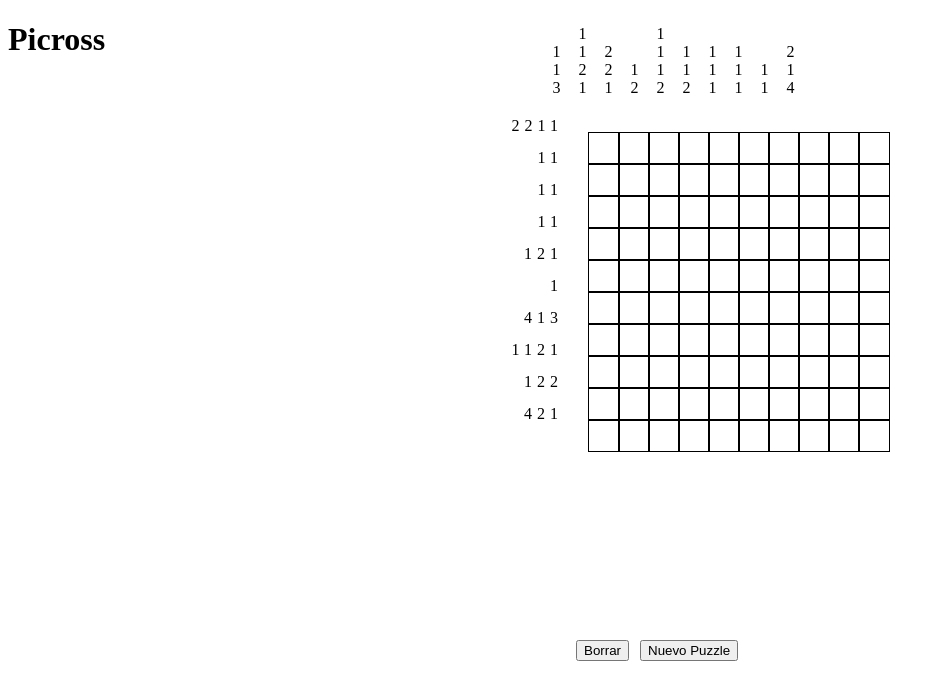
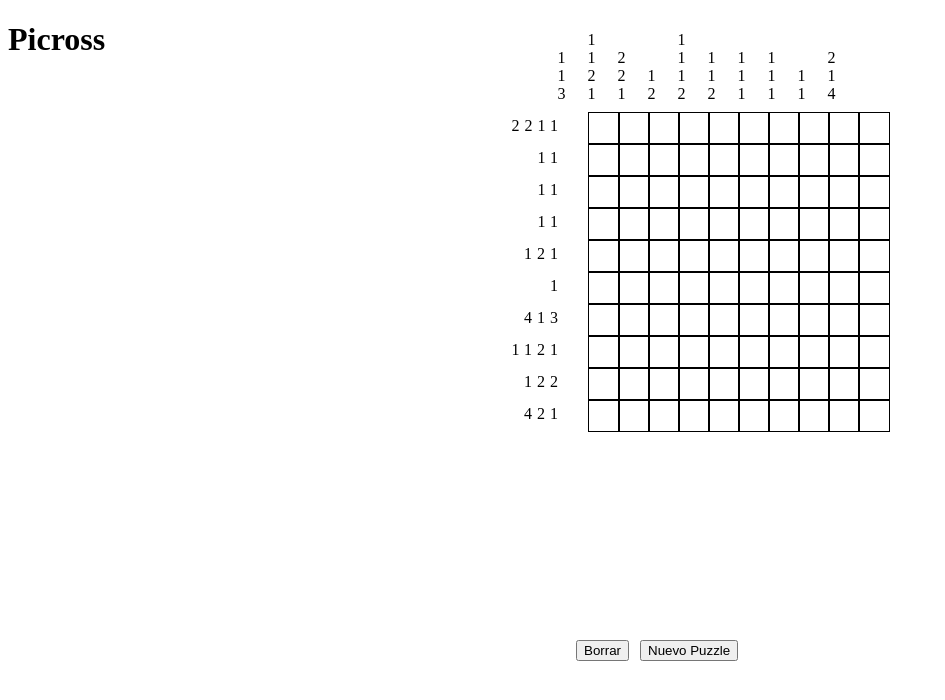
Before and after one commit to Ingalls12/Picross_project, a React (Create React App) app: page / in a window 1280 px wide. Shown: the top 700 px of the page, without its empty margins (0-945 px from the left). Built offline with nearby package versions, Linux system fonts and the light colour scheme.

Commit message:
cambie los estlos de los helpers

```diff
--- a/src/styles/Grilla-Style.css
+++ b/src/styles/Grilla-Style.css
@@ -40,13 +40,16 @@
     height: 100%;
     width: 100%;
     max-height: 90px;
-    max-width: 304px;
+    max-width: 280px;
 
 }
 
 .div_top span{
-    padding: 6px;
-    letter-spacing: 6px;
+    padding-left: 6px;
+    padding-right: 6px ;
+    margin-left: 5px;
+    margin-right: 5px;
+    initial-letter-align: inherit;
     display: flex;
     align-items: flex-end;
 
@@ -55,7 +58,7 @@
     grid-row: 2;
     grid-column: 2;
     position: absolute;
-    top: 16.5%;
+    top: 56px;
     left: 36%;
 }
 .btn_borrar{
```
